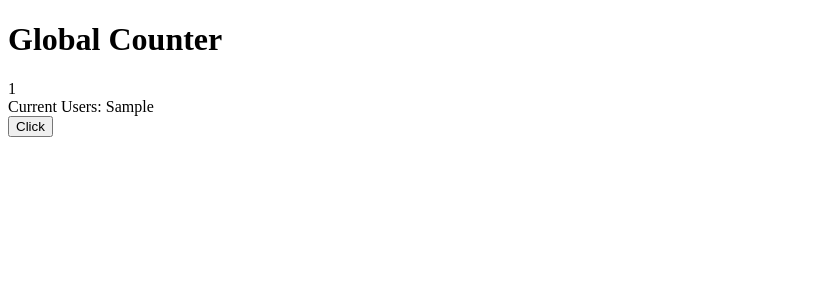
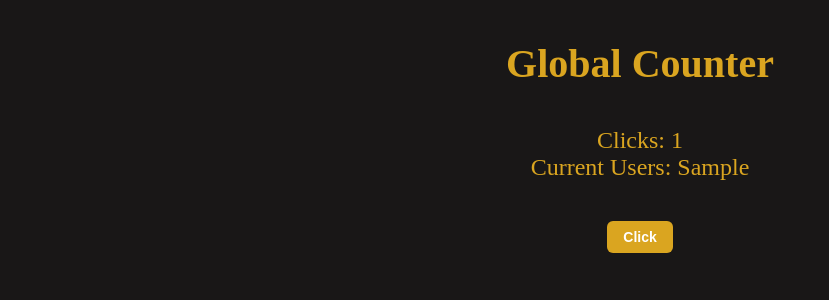
Before and after one commit to GoharShinwari/52_projects, a Flask app: template interactive_clicker/templates/index.html in a window 1280 px wide. Shown: the top 300 px of the page, without its empty margins (0-829 px from the left). Run offline with Flask 3, Linux system fonts and the light colour scheme; the template is opened without the code that fills it: most values are stand-ins (such as "Sample title", 1, 10 or a date in 2020); some libraries are stand-ins or nearby versions.

Commit message:
added current users + styles

```diff
--- a/interactive_clicker/app.py
+++ b/interactive_clicker/app.py
@@ -28,7 +28,7 @@ def increment_users():
 @socketio.on('disconnect')
 def decerement_users():
     global curr_users
-    curr_users += 1
+    curr_users -= 1
     emit('decerement_users', {'curr_users': curr_users}, broadcast=True)
     print(f'User disconnected. Current users: {curr_users}')
 
--- /dev/null
+++ b/interactive_clicker/static/styles.css
@@ -0,0 +1,51 @@
+body {
+    background-color: rgb(25, 23, 23);
+}
+
+h1 {
+    color: goldenrod;
+    font-size: 5vh;
+    text-align: center;
+    justify-content: center;
+    margin: 5vh;
+}
+
+#counter, #curr_users {
+    color: goldenrod;
+    font-size: 3vh;
+    text-align: center;
+    justify-content: center;
+}
+
+.increment-button {
+    display: flex;
+    justify-content: center;
+    align-items: center;
+    margin: 5vh;
+}
+
+#increment {
+    background-color: goldenrod;
+    border: none;
+    border-radius: 6px;
+    color: white;
+    cursor: pointer;
+    font-size: 14px;
+    font-weight: bold;
+    padding: 8px 16px;
+    text-align: center;
+  }
+
+  #increment:hover {
+    background-color: darkgoldenrod;
+  }
+
+  #increment:active {
+    background-color: goldenrod;
+    transform: scale(0.98);
+  }
+
+  #increment:disabled {
+    background-color: lightgray;
+    cursor: not-allowed;
+  }
--- a/interactive_clicker/templates/index.html
+++ b/interactive_clicker/templates/index.html
@@ -4,14 +4,17 @@
     <meta charset="UTF-8">
     <meta name="viewport" content="width=device-width, initial-scale=1.0">
     <script src="https://cdnjs.cloudflare.com/ajax/libs/socket.io/4.0.1/socket.io.js"></script>
+    <link rel="stylesheet" href="{{ url_for('static', filename='styles.css') }}">
     <title>Interactive Website</title>
 </head>
 <body>
     <h1>Global Counter</h1>
-    <div id="counter">{{ counter }}</div>
+    <div id="counter">Clicks: {{ counter }}</div>
     <div id="curr_users">Current Users: {{ curr_users }}</div>
 
-    <button onclick="incrementCounter()">Click</button>
+    <div class="increment-button">
+        <button id="increment" onclick="incrementCounter()">Click</button>
+    </div>
     <script>
         var socket = io();
 
@@ -21,7 +24,7 @@
 
 
         socket.on('update_counter', function(data) {
-            document.getElementById('counter').textContent = data.counter;
+            document.getElementById('counter').textContent = `Clicks: ${data.counter}`;
         });
 
         socket.on('increment_users', function(data) {
```
